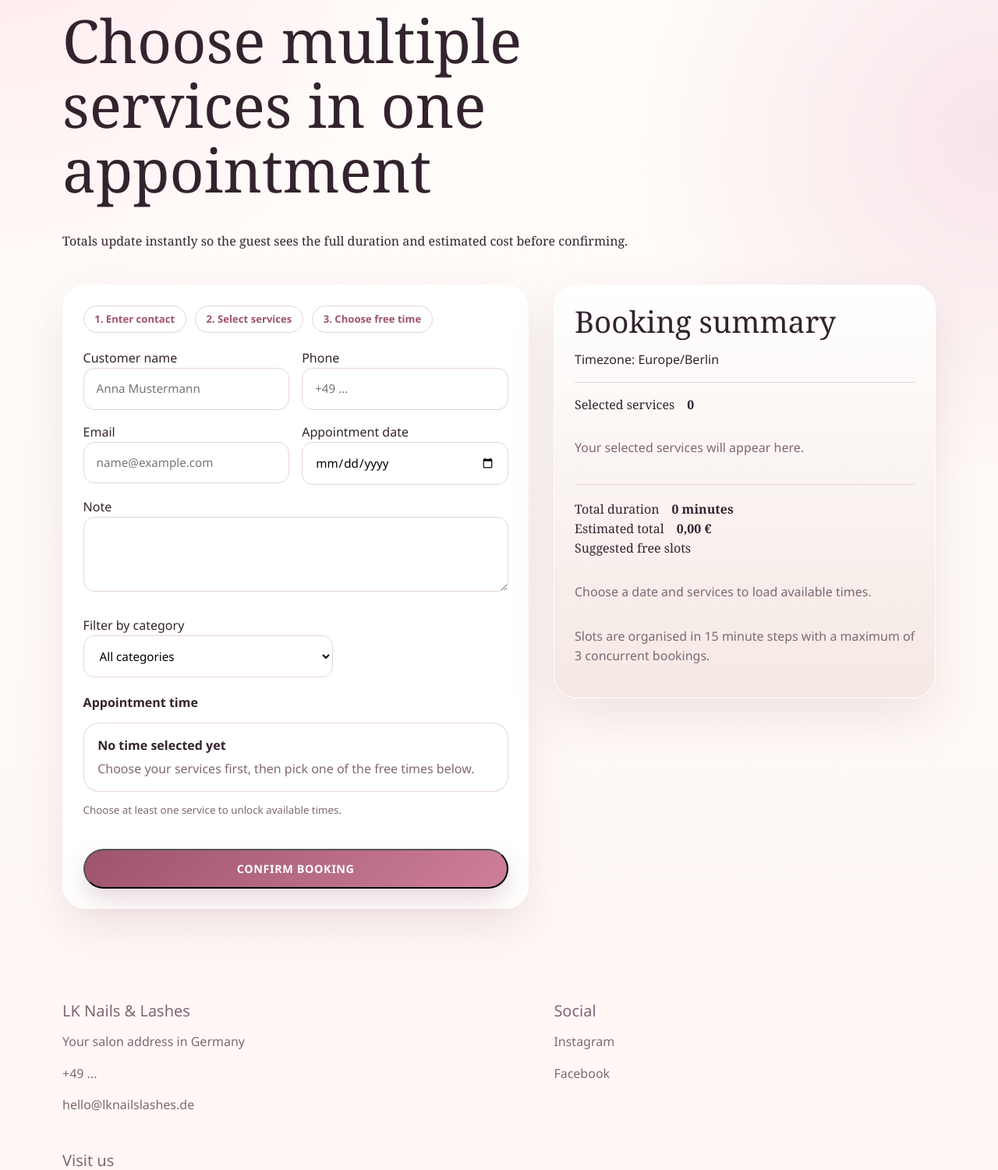
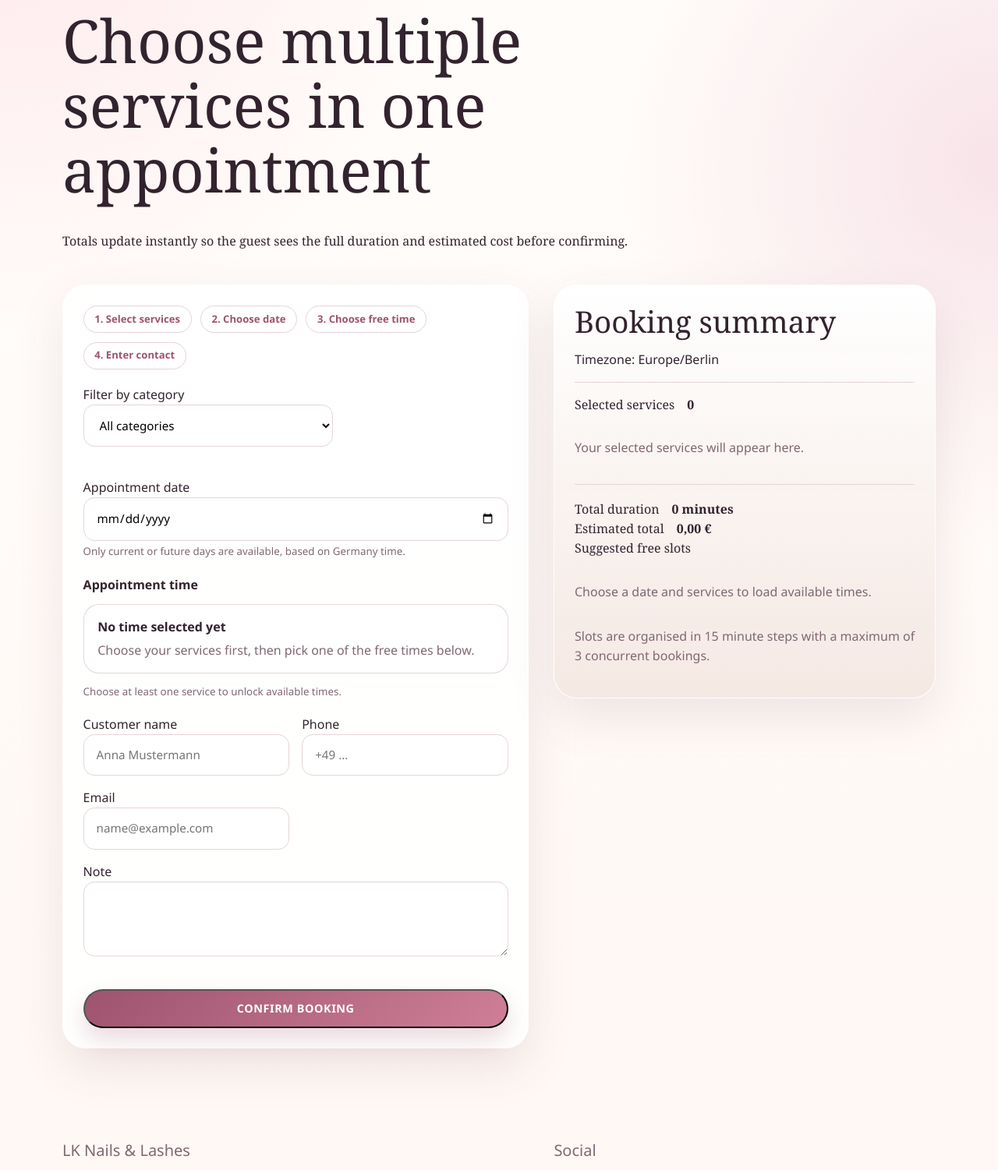
Before and after one commit to garstini/lknails, a Django app: page /en/booking/ in a window 1280 px wide. Shown: the part 190-1691 px from the top of the page at 78% size. Run offline with Django 5.2, Linux system fonts and the light colour scheme; data that the repository does not hold is empty.

Commit message:
Reorder booking flow and constrain services list

```diff
--- a/bookings/views.py
+++ b/bookings/views.py
@@ -42,7 +42,8 @@ class BookingForm(forms.Form):
         self.fields["customer_name"].widget.attrs.update({"placeholder": "Anna Mustermann"})
         self.fields["phone"].widget.attrs.update({"placeholder": "+49 ..."})
         self.fields["email"].widget.attrs.update({"placeholder": "name@example.com"})
-        self.fields["appointment_date"].widget.attrs.update({"min": timezone.localdate().isoformat()})
+        germany_today = timezone.now().astimezone(get_booking_timezone()).date()
+        self.fields["appointment_date"].widget.attrs.update({"min": germany_today.isoformat()})
 
 
 class TestEmailForm(forms.Form):
--- a/static/css/site.css
+++ b/static/css/site.css
@@ -425,6 +425,24 @@ h3 { font-size: 1.25rem; margin-bottom: 0.55rem; }
   border-radius: 20px;
   padding-inline: 0.9rem;
 }
+.service-selector {
+  max-height: 34rem;
+  overflow-y: auto;
+  padding-right: 0.35rem;
+  margin-bottom: 1.25rem;
+}
+.service-selector::-webkit-scrollbar {
+  width: 10px;
+}
+.service-selector::-webkit-scrollbar-thumb {
+  background: rgba(177, 108, 130, 0.24);
+  border-radius: 999px;
+}
+.booking-date-grid,
+.booking-time-grid,
+.booking-contact-grid {
+  margin-bottom: 1.2rem;
+}
 .cart-panel {
   margin: 1rem 0 1.2rem;
   padding: 1rem 0 1.1rem;
--- a/templates/bookings/booking_form.html
+++ b/templates/bookings/booking_form.html
@@ -19,23 +19,11 @@
         {% endif %}
 
         <div class="booking-form-intro">
-          <div class="booking-pill">{% trans "1. Enter contact" %}</div>
-          <div class="booking-pill">{% trans "2. Select services" %}</div>
+          <div class="booking-pill">{% trans "1. Select services" %}</div>
+          <div class="booking-pill">{% trans "2. Choose date" %}</div>
           <div class="booking-pill">{% trans "3. Choose free time" %}</div>
+          <div class="booking-pill">{% trans "4. Enter contact" %}</div>
         </div>
-
-        <div class="field-grid">
-          <label>{{ form.customer_name.label }}{{ form.customer_name }}</label>
-          <label>{{ form.phone.label }}{{ form.phone }}</label>
-          <label>{{ form.email.label }}{{ form.email }}</label>
-          <label>{{ form.appointment_date.label }}{{ form.appointment_date }}</label>
-          <label class="full">{{ form.note.label }}{{ form.note }}</label>
-        </div>
-        {% for field in form %}
-          {% if field.errors and field.name != "services" %}
-            <div class="field-error">{{ field.errors }}</div>
-          {% endif %}
-        {% endfor %}
 
         <div class="service-toolbar">
           <label>
@@ -88,6 +76,14 @@
           {% endif %}
         </div>
 
+        <div class="field-grid booking-date-grid">
+          <label class="full">
+            {{ form.appointment_date.label }}
+            {{ form.appointment_date }}
+            <small class="summary-note">{% trans "Only current or future days are available, based on Germany time." %}</small>
+          </label>
+        </div>
+
         <div class="field-grid booking-time-grid">
           <label class="full booking-time-picker">
             <span class="booking-time-label">{{ form.appointment_time.label }}</span>
@@ -104,6 +100,18 @@
             <small id="time-help" class="summary-note">{% trans "Choose at least one service to unlock available times." %}</small>
           </label>
         </div>
+
+        <div class="field-grid booking-contact-grid">
+          <label>{{ form.customer_name.label }}{{ form.customer_name }}</label>
+          <label>{{ form.phone.label }}{{ form.phone }}</label>
+          <label>{{ form.email.label }}{{ form.email }}</label>
+          <label class="full">{{ form.note.label }}{{ form.note }}</label>
+        </div>
+        {% for field in form %}
+          {% if field.errors and field.name != "services" %}
+            <div class="field-error">{{ field.errors }}</div>
+          {% endif %}
+        {% endfor %}
 
         <button class="button primary booking-submit" type="submit">{% trans "Confirm booking" %}</button>
       </form>
```
